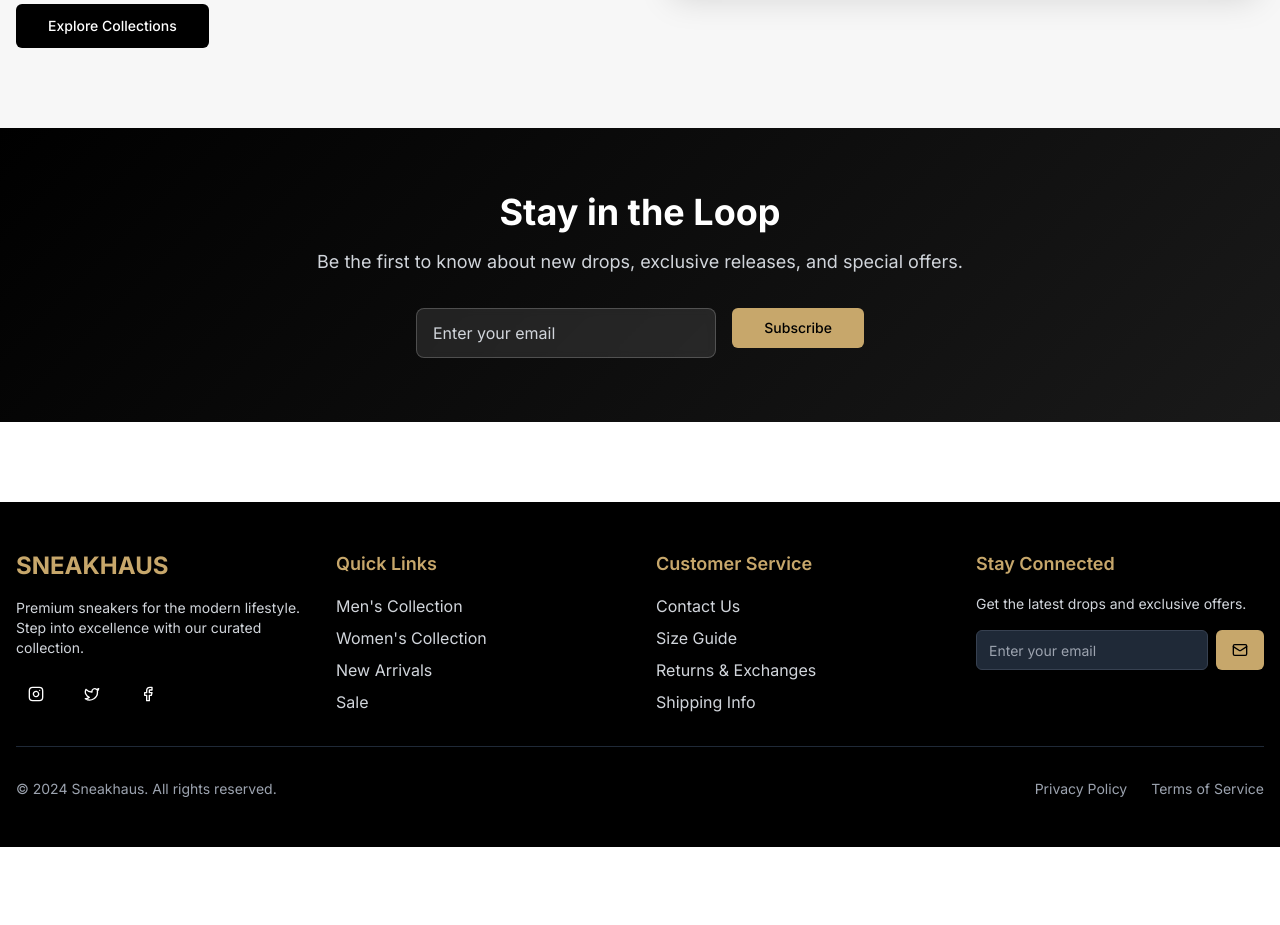
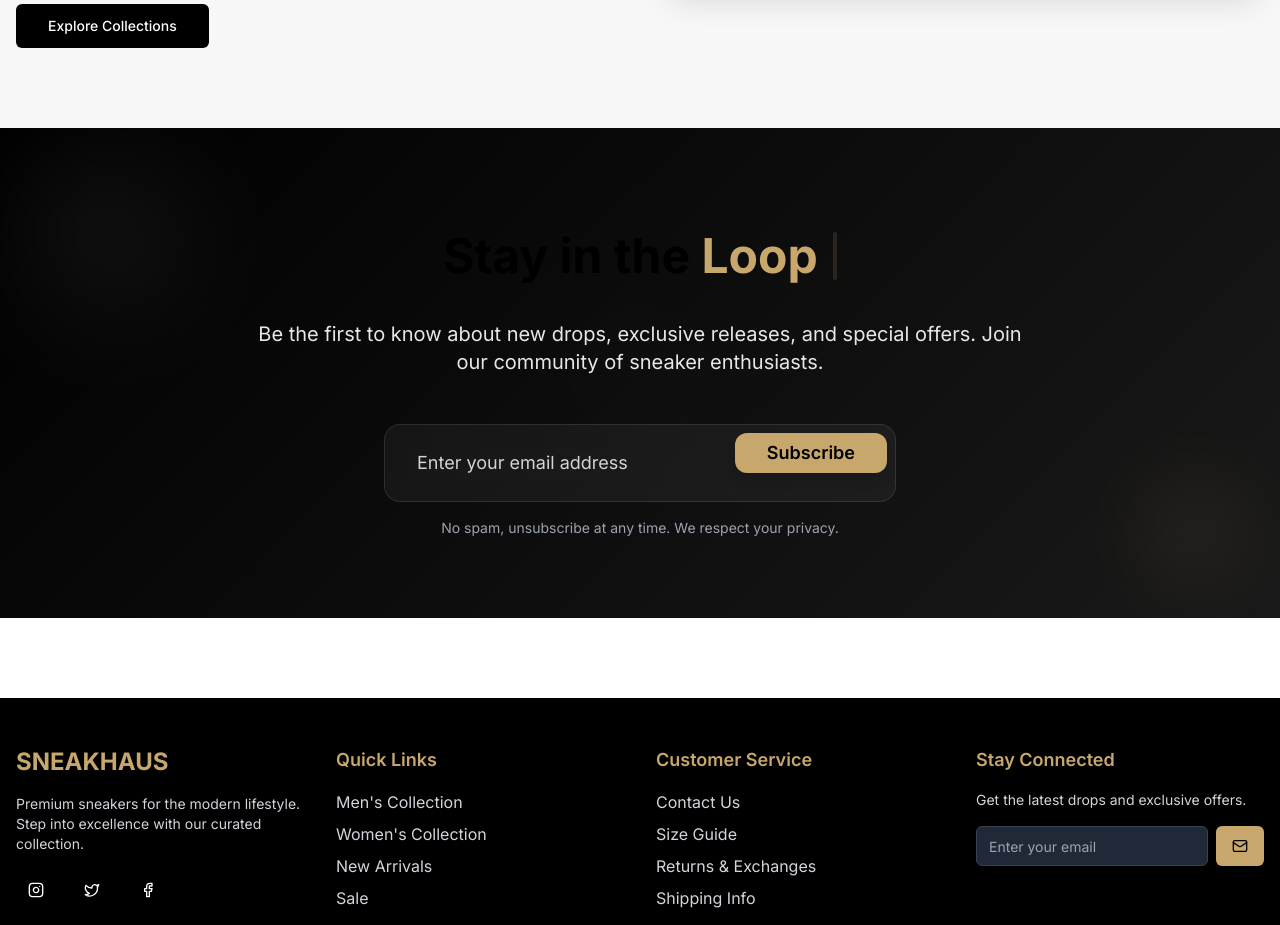
Before and after one commit to SCServices/sneakhaus-kicks-shop, a React (Vite) app: page / in a window 1280 px wide. Shown: the part 3120-4045 px from the top of the page. Before the commit the page ends 3967 px from the top, so only its background shows below. Built offline with nearby package versions, Linux system fonts and the light colour scheme.

Commit message:
Integrate typewriter effect
Integrate the typewriter effect component into the newsletter section and improve its visual styling. Install the `framer-motion` dependency.

```diff
--- a/package.json
+++ b/package.json
@@ -45,6 +45,7 @@
     "cmdk": "^1.1.1",
     "date-fns": "^3.6.0",
     "embla-carousel-react": "^8.6.0",
+    "framer-motion": "^12.23.12",
     "input-otp": "^1.4.2",
     "lucide-react": "^0.462.0",
     "motion": "^12.23.12",
--- /dev/null
+++ b/src/components/ui/typewriter-effect.tsx
@@ -0,0 +1,187 @@
+"use client";
+
+import { cn } from "@/lib/utils";
+import { motion, stagger, useAnimate, useInView } from "framer-motion";
+import { useEffect } from "react";
+
+export const TypewriterEffect = ({
+  words,
+  className,
+  cursorClassName,
+}: {
+  words: {
+    text: string;
+    className?: string;
+  }[];
+  className?: string;
+  cursorClassName?: string;
+}) => {
+  // split text inside of words into array of characters
+  const wordsArray = words.map((word) => {
+    return {
+      ...word,
+      text: word.text.split(""),
+    };
+  });
+
+  const [scope, animate] = useAnimate();
+  const isInView = useInView(scope);
+  useEffect(() => {
+    if (isInView) {
+      animate(
+        "span",
+        {
+          display: "inline-block",
+          opacity: 1,
+          width: "fit-content",
+        },
+        {
+          duration: 0.3,
+          delay: stagger(0.1),
+          ease: "easeInOut",
+        }
+      );
+    }
+  }, [isInView]);
+
+  const renderWords = () => {
+    return (
+      <motion.div ref={scope} className="inline">
+        {wordsArray.map((word, idx) => {
+          return (
+            <div key={`word-${idx}`} className="inline-block">
+              {word.text.map((char, index) => (
+                <motion.span
+                  initial={{}}
+                  key={`char-${index}`}
+                  className={cn(
+                    `dark:text-white text-black opacity-0 hidden`,
+                    word.className
+                  )}
+                >
+                  {char}
+                </motion.span>
+              ))}
+              &nbsp;
+            </div>
+          );
+        })}
+      </motion.div>
+    );
+  };
+  return (
+    <div
+      className={cn(
+        "text-base sm:text-xl md:text-3xl lg:text-5xl font-bold text-center",
+        className
+      )}
+    >
+      {renderWords()}
+      <motion.span
+        initial={{
+          opacity: 0,
+        }}
+        animate={{
+          opacity: 1,
+        }}
+        transition={{
+          duration: 0.8,
+          repeat: Infinity,
+          repeatType: "reverse",
+        }}
+        className={cn(
+          "inline-block rounded-sm w-[4px] h-4 md:h-6 lg:h-10 bg-blue-500",
+          cursorClassName
+        )}
+      ></motion.span>
+    </div>
+  );
+};
+
+export const TypewriterEffectSmooth = ({
+  words,
+  className,
+  cursorClassName,
+}: {
+  words: {
+    text: string;
+    className?: string;
+  }[];
+  className?: string;
+  cursorClassName?: string;
+}) => {
+  // split text inside of words into array of characters
+  const wordsArray = words.map((word) => {
+    return {
+      ...word,
+      text: word.text.split(""),
+    };
+  });
+  const renderWords = () => {
+    return (
+      <div>
+        {wordsArray.map((word, idx) => {
+          return (
+            <div key={`word-${idx}`} className="inline-block">
+              {word.text.map((char, index) => (
+                <span
+                  key={`char-${index}`}
+                  className={cn(`dark:text-white text-black `, word.className)}
+                >
+                  {char}
+                </span>
+              ))}
+              &nbsp;
+            </div>
+          );
+        })}
+      </div>
+    );
+  };
+
+  return (
+    <div className={cn("flex space-x-1 my-6", className)}>
+      <motion.div
+        className="overflow-hidden pb-2"
+        initial={{
+          width: "0%",
+        }}
+        whileInView={{
+          width: "fit-content",
+        }}
+        transition={{
+          duration: 2,
+          ease: "linear",
+          delay: 1,
+        }}
+      >
+        <div
+          className="text-xs sm:text-base md:text-xl lg:text:3xl xl:text-5xl font-bold"
+          style={{
+            whiteSpace: "nowrap",
+          }}
+        >
+          {renderWords()}{" "}
+        </div>{" "}
+      </motion.div>
+      <motion.span
+        initial={{
+          opacity: 0,
+        }}
+        animate={{
+          opacity: 1,
+        }}
+        transition={{
+          duration: 0.8,
+
+          repeat: Infinity,
+          repeatType: "reverse",
+        }}
+        className={cn(
+          "block rounded-sm w-[4px]  h-4 sm:h-6 xl:h-12 bg-blue-500",
+          cursorClassName
+        )}
+      ></motion.span>
+    </div>
+  );
+};
--- a/src/pages/Home.tsx
+++ b/src/pages/Home.tsx
@@ -5,6 +5,8 @@ import { Card, CardContent } from '@/components/ui/card';
 import ProductCard from '@/components/ProductCard';
 import { useStore } from '@/lib/store';
 import { TextRotate } from '@/components/ui/text-rotate';
+import { TypewriterEffectSmooth } from '@/components/ui/typewriter-effect';
+import { motion } from 'framer-motion';
 import heroImage from '@/assets/hero-sneaker.jpg';
 import collectionImage from '@/assets/collection-banner.jpg';
 
@@ -173,22 +175,59 @@ const Home = () => {
       </section>
 
       {/* Newsletter */}
-      <section className="py-16 gradient-hero text-white">
-        <div className="container mx-auto px-4 text-center">
-          <h2 className="text-3xl md:text-4xl font-bold mb-4">Stay in the Loop</h2>
-          <p className="text-lg text-gray-300 mb-8 max-w-2xl mx-auto">
+      <section className="py-20 gradient-hero text-white relative overflow-hidden">
+        {/* Background decorative elements */}
+        <div className="absolute inset-0 opacity-10">
+          <div className="absolute top-10 left-10 w-32 h-32 bg-white rounded-full blur-3xl"></div>
+          <div className="absolute bottom-10 right-10 w-24 h-24 bg-brand-gold rounded-full blur-2xl"></div>
+          <div className="absolute top-1/2 left-1/2 transform -translate-x-1/2 -translate-y-1/2 w-64 h-64 bg-white/5 rounded-full blur-3xl"></div>
+        </div>
+
+        <div className="container mx-auto px-4 text-center relative z-10">
+          <div className="mb-8">
+            <TypewriterEffectSmooth
+              words={[
+                { text: "Stay" },
+                { text: "in" },
+                { text: "the" },
+                { text: "Loop", className: "text-brand-gold" }
+              ]}
+              className="justify-center mb-6"
+              cursorClassName="bg-brand-gold"
+            />
+          </div>
+
+          <motion.p
+            initial={{ opacity: 0, y: 20 }}
+            whileInView={{ opacity: 1, y: 0 }}
+            transition={{ duration: 0.6, delay: 2.5 }}
+            className="text-lg md:text-xl text-gray-200 mb-12 max-w-3xl mx-auto leading-relaxed"
+          >
             Be the first to know about new drops, exclusive releases, and special offers.
-          </p>
-          <div className="max-w-md mx-auto flex space-x-4">
+            Join our community of sneaker enthusiasts.
+          </motion.p>
+
+          <motion.div
+            initial={{ opacity: 0, y: 30 }}
+            whileInView={{ opacity: 1, y: 0 }}
+            transition={{ duration: 0.6, delay: 3 }}
+            className="max-w-lg mx-auto"
+          >
+            <div className="flex flex-col sm:flex-row gap-4 p-2 bg-white/5 backdrop-blur-md rounded-2xl border border-white/10">
               <input
                 type="email"
-              placeholder="Enter your email"
-              className="flex-1 px-4 py-3 rounded-lg bg-white/10 backdrop-blur-sm border border-white/20 text-white placeholder:text-gray-300 focus:outline-none focus:ring-2 focus:ring-brand-gold"
+                placeholder="Enter your email address"
+                className="flex-1 px-6 py-4 bg-transparent text-white placeholder:text-gray-300 focus:outline-none text-lg"
               />
-            <Button className="bg-brand-gold text-brand-black hover:bg-brand-gold-light px-8">
+              <Button className="bg-brand-gold text-brand-black hover:bg-brand-gold-light px-8 py-4 rounded-xl font-semibold text-lg transition-all duration-300 hover:scale-105 shadow-lg hover:shadow-brand-gold/25">
                 Subscribe
               </Button>
             </div>
+
+            <p className="text-sm text-gray-400 mt-4">
+              No spam, unsubscribe at any time. We respect your privacy.
+            </p>
+          </motion.div>
         </div>
       </section>
     </div>
```
Also changed, not shown: 1 other file (tests, documents, lock files or other folders). Lines whose indentation alone changed are shown as unchanged.
